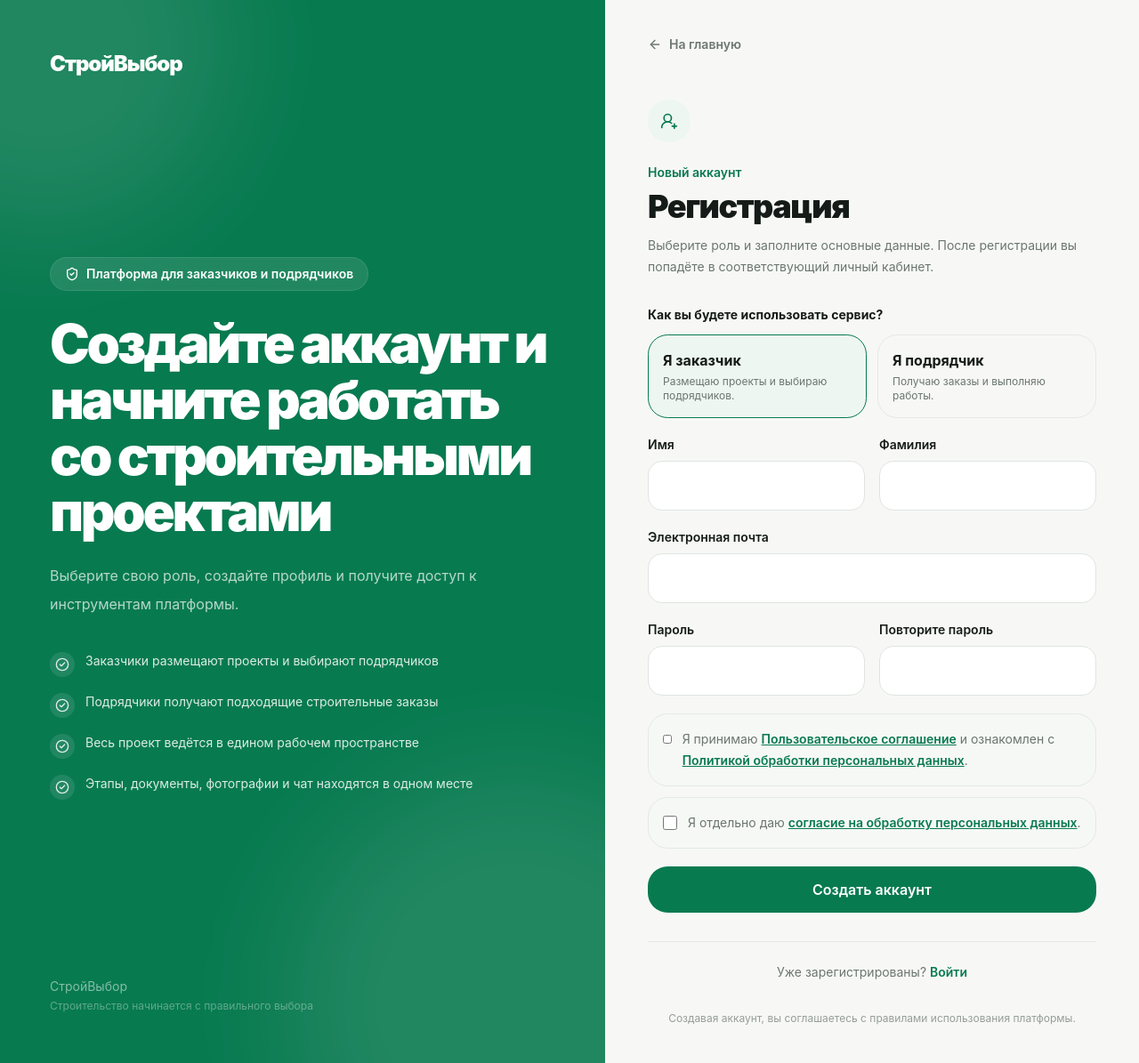
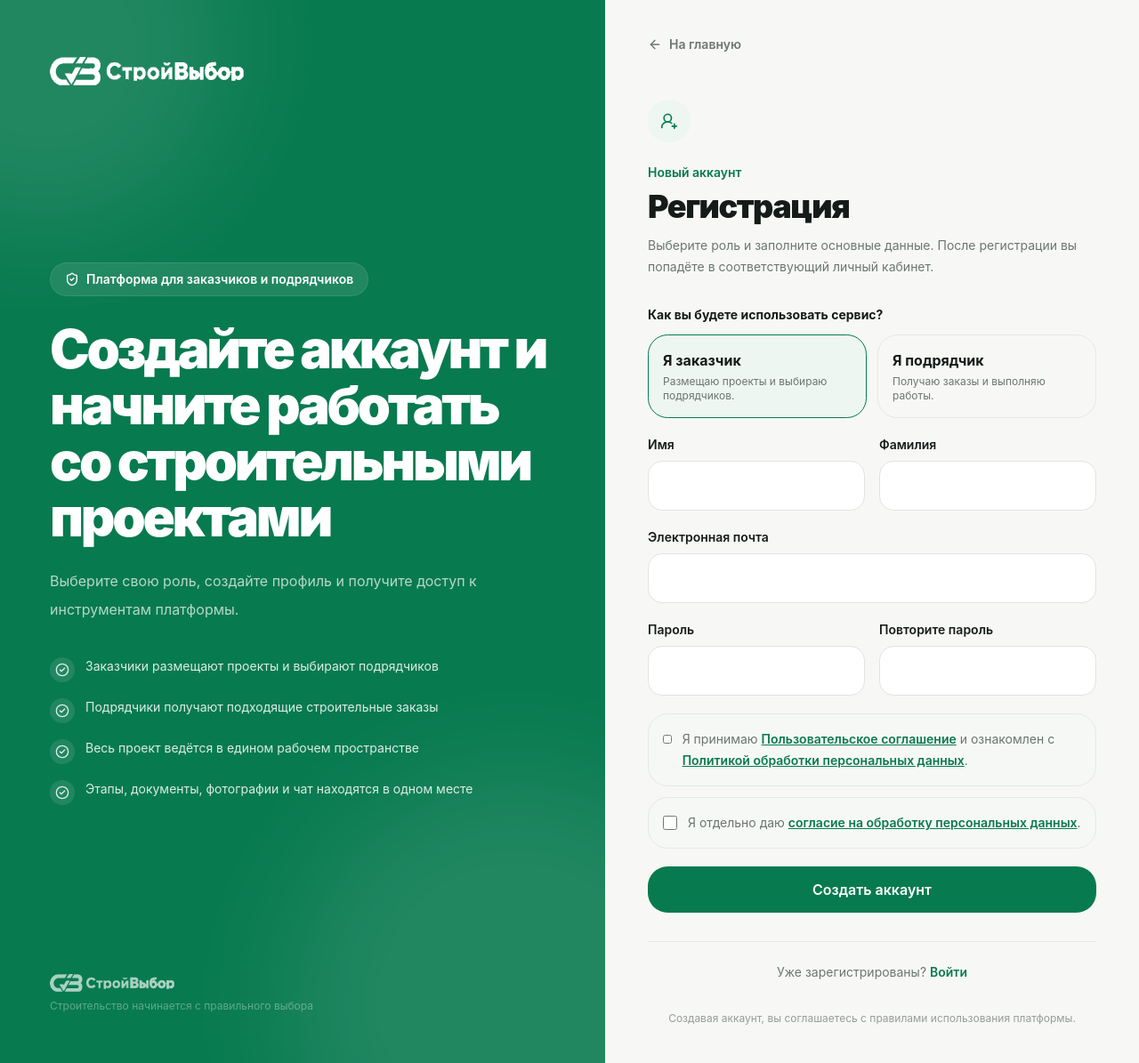
Before and after one commit to ggamzatov/stroyselect, a Next.js app: page /register in a window 1280 px wide. Shown: the whole page at 89% size. Built offline with nearby package versions, Linux system fonts and the light colour scheme; no server answers.

Commit message:
design: apply brandbook logo to registration

```diff
--- a/app/register/page.tsx
+++ b/app/register/page.tsx
@@ -1,15 +1,9 @@
 import type { Metadata } from "next";
 import Link from "next/link";
+import { ArrowLeft, CheckCircle2, ShieldCheck, UserRoundPlus } from "lucide-react";
 
-import {
-  ArrowLeft,
-  CheckCircle2,
-  ShieldCheck,
-  UserRoundPlus,
-} from "lucide-react";
-
-import { RegisterForm } from
-  "@/features/auth/components/register-form";
+import { StroyVyborLogo } from "@/components/brand/stroyvybor-logo";
+import { RegisterForm } from "@/features/auth/components/register-form";
 
 export const metadata: Metadata = {
   title: "Регистрация | СтройВыбор",
@@ -19,124 +13,66 @@ export default function RegisterPage() {
   return (
     <main className="min-h-screen bg-background">
       <div className="grid min-h-screen lg:grid-cols-[1fr_600px]">
-        {/* Левая часть */}
-
         <section className="relative hidden overflow-hidden bg-primary p-10 text-primary-foreground lg:flex lg:flex-col lg:justify-between xl:p-14">
           <div className="pointer-events-none absolute -left-40 -top-40 h-[420px] w-[420px] rounded-full bg-white/10 blur-3xl" />
-
           <div className="pointer-events-none absolute -bottom-48 -right-40 h-[520px] w-[520px] rounded-full bg-white/10 blur-3xl" />
 
-          <Link
-            href="/"
-            className="relative text-2xl font-black tracking-[-0.045em]"
-          >
-            СтройВыбор
+          <Link href="/" className="relative flex min-h-12 items-center" aria-label="СтройВыбор — главная">
+            <StroyVyborLogo inverse className="w-[218px]" />
           </Link>
 
           <div className="relative max-w-xl">
             <div className="inline-flex items-center gap-2 rounded-full border border-white/10 bg-white/10 px-4 py-2 text-sm font-semibold backdrop-blur">
               <ShieldCheck className="h-4 w-4" />
-
               Платформа для заказчиков и подрядчиков
             </div>
-
-            <h1 className="mt-7 text-5xl font-black leading-[1.05] tracking-[-0.055em] xl:text-6xl">
-              Создайте аккаунт и начните работать со строительными проектами
-            </h1>
-
-            <p className="mt-6 max-w-lg text-base leading-8 text-primary-foreground/70">
-              Выберите свою роль, создайте профиль и
-              получите доступ к инструментам платформы.
-            </p>
-
+            <h1 className="mt-7 text-5xl font-black leading-[1.05] tracking-[-0.055em] xl:text-6xl">Создайте аккаунт и начните работать со строительными проектами</h1>
+            <p className="mt-6 max-w-lg text-base leading-8 text-primary-foreground/70">Выберите свою роль, создайте профиль и получите доступ к инструментам платформы.</p>
             <div className="mt-9 space-y-4">
               <Feature text="Заказчики размещают проекты и выбирают подрядчиков" />
-
               <Feature text="Подрядчики получают подходящие строительные заказы" />
-
               <Feature text="Весь проект ведётся в едином рабочем пространстве" />
-
               <Feature text="Этапы, документы, фотографии и чат находятся в одном месте" />
             </div>
           </div>
 
           <div className="relative">
-            <p className="text-sm text-primary-foreground/50">
-              СтройВыбор
-            </p>
-
-            <p className="mt-1 text-xs text-primary-foreground/35">
-              Строительство начинается с правильного выбора
-            </p>
+            <StroyVyborLogo inverse className="w-[140px] opacity-65" alt="СтройВыбор" />
+            <p className="mt-2 text-xs text-primary-foreground/35">Строительство начинается с правильного выбора</p>
           </div>
         </section>
 
-        {/* Правая часть */}
-
         <section className="relative flex min-h-screen items-center justify-center px-5 py-10 sm:px-8 lg:px-12">
           <div className="pointer-events-none absolute right-0 top-0 h-80 w-80 rounded-full bg-secondary/50 blur-3xl lg:hidden" />
-
           <div className="relative w-full max-w-lg">
-            <Link
-              href="/"
-              className="inline-flex items-center gap-2 text-sm font-semibold text-muted-foreground transition hover:text-primary"
-            >
+            <Link href="/" className="inline-flex items-center gap-2 text-sm font-semibold text-muted-foreground transition hover:text-primary">
               <ArrowLeft className="h-4 w-4" />
-
               На главную
             </Link>
 
             <div className="mt-10 lg:hidden">
-              <Link
-                href="/"
-                className="text-2xl font-black tracking-[-0.045em] text-foreground"
-              >
-                СтройВыбор
+              <Link href="/" className="inline-flex min-h-11 items-center" aria-label="СтройВыбор — главная">
+                <StroyVyborLogo className="w-[190px]" />
               </Link>
             </div>
 
             <div className="mt-8 lg:mt-12">
-              <div className="flex h-12 w-12 items-center justify-center rounded-2xl bg-secondary text-primary">
-                <UserRoundPlus className="h-5 w-5" />
-              </div>
-
-              <p className="mt-6 text-sm font-semibold text-primary">
-                Новый аккаунт
-              </p>
-
-              <h1 className="mt-2 text-3xl font-black tracking-[-0.04em] text-foreground sm:text-4xl">
-                Регистрация
-              </h1>
-
-              <p className="mt-3 text-sm leading-6 text-muted-foreground">
-                Выберите роль и заполните основные данные.
-                После регистрации вы попадёте в соответствующий
-                личный кабинет.
-              </p>
+              <div className="flex h-12 w-12 items-center justify-center rounded-2xl bg-secondary text-primary"><UserRoundPlus className="h-5 w-5" /></div>
+              <p className="mt-6 text-sm font-semibold text-primary">Новый аккаунт</p>
+              <h1 className="mt-2 text-3xl font-black tracking-[-0.04em] text-foreground sm:text-4xl">Регистрация</h1>
+              <p className="mt-3 text-sm leading-6 text-muted-foreground">Выберите роль и заполните основные данные. После регистрации вы попадёте в соответствующий личный кабинет.</p>
             </div>
 
-            {/* Существующая форма регистрации */}
-
-            <div className="mt-8">
-              <RegisterForm />
-            </div>
+            <div className="mt-8"><RegisterForm /></div>
 
             <div className="mt-8 border-t border-border pt-6">
               <p className="text-center text-sm text-muted-foreground">
                 Уже зарегистрированы?{" "}
-                <Link
-                  href="/login"
-                  className="font-semibold text-primary transition hover:underline"
-                >
-                  Войти
-                </Link>
+                <Link href="/login" className="font-semibold text-primary transition hover:underline">Войти</Link>
               </p>
             </div>
 
-            <p className="mt-8 text-center text-xs leading-5 text-muted-foreground/70">
-              Создавая аккаунт, вы соглашаетесь
-              с правилами использования платформы.
-            </p>
+            <p className="mt-8 text-center text-xs leading-5 text-muted-foreground/70">Создавая аккаунт, вы соглашаетесь с правилами использования платформы.</p>
           </div>
         </section>
       </div>
@@ -144,20 +80,11 @@ export default function RegisterPage() {
   );
 }
 
-function Feature({
-  text,
-}: {
-  text: string;
-}) {
+function Feature({ text }: { text: string }) {
   return (
     <div className="flex items-start gap-3 text-sm text-primary-foreground/85">
-      <span className="mt-0.5 flex h-7 w-7 shrink-0 items-center justify-center rounded-full bg-white/10">
-        <CheckCircle2 className="h-4 w-4" />
-      </span>
-
-      <span className="leading-6">
-        {text}
-      </span>
+      <span className="mt-0.5 flex h-7 w-7 shrink-0 items-center justify-center rounded-full bg-white/10"><CheckCircle2 className="h-4 w-4" /></span>
+      <span className="leading-6">{text}</span>
     </div>
   );
 }
```
